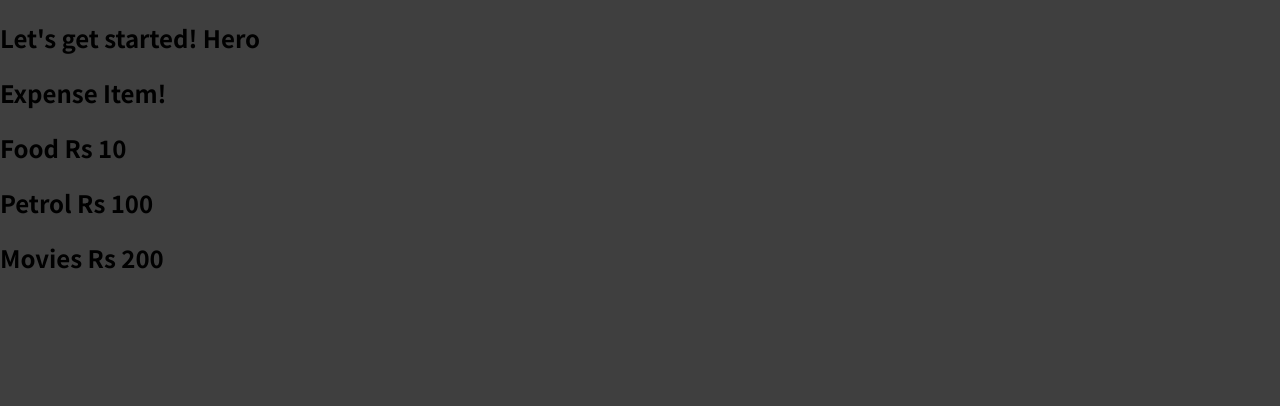
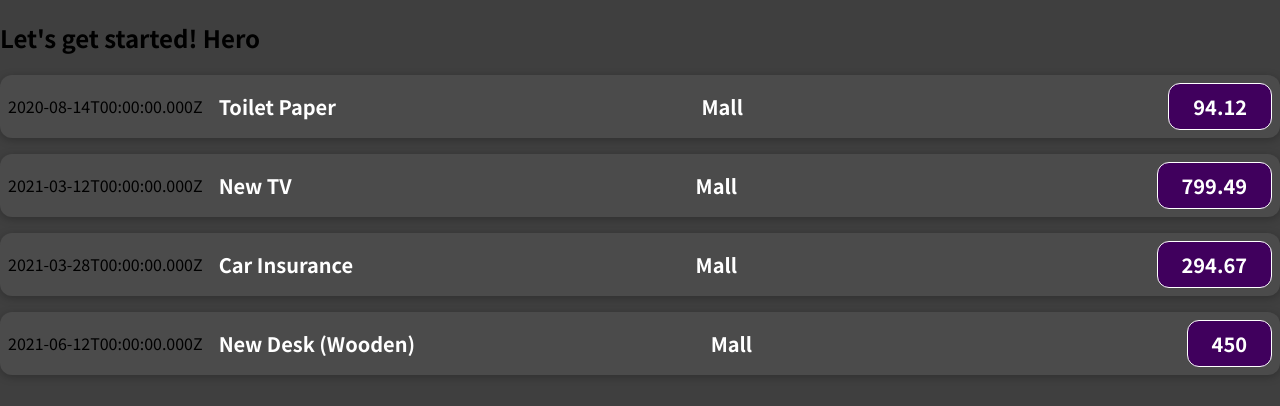
Before and after one commit to Rajat124/react-guide, a JavaScript app: page / in a window 1280 px wide. Shown: the top 406 px of the page. Built offline with nearby package versions, Linux system fonts and the light colour scheme.

Commit message:
Adding CSS & rendering value through looping

```diff
--- a/src/App.js
+++ b/src/App.js
@@ -1,10 +1,46 @@
 import ExpenseItem from "./components/ExpenseItem";
 
 function App() {
+  const expenses = [
+    {
+      id: "e1",
+      title: "Toilet Paper",
+      amount: 94.12,
+      date: new Date(2020, 7, 14),
+    },
+    {
+      id: "e2",
+      title: "New TV",
+      amount: 799.49,
+      date: new Date(2021, 2, 12),
+    },
+    {
+      id: "e3",
+      title: "Car Insurance",
+      amount: 294.67,
+      date: new Date(2021, 2, 28),
+    },
+    {
+      id: "e4",
+      title: "New Desk (Wooden)",
+      amount: 450,
+      date: new Date(2021, 5, 12),
+    },
+  ];
+
+  const LocationOfExpenditure = "Mall";
+
   return (
     <div>
       <h2>Let's get started! Hero</h2>
-      <ExpenseItem></ExpenseItem>
+      {expenses.map((expense) => (
+        <ExpenseItem
+          title={expense.title}
+          amount={expense.amount}
+          date={expense.date}
+          location={LocationOfExpenditure}
+        />
+      ))}
     </div>
   );
 }
--- /dev/null
+++ b/src/components/ExpenseItem.css
@@ -0,0 +1,56 @@
+.expense-item {
+    display: flex;
+    justify-content: space-between;
+    align-items: center;
+    box-shadow: 0 2px 8px rgba(0, 0, 0, 0.25);
+    padding: 0.5rem;
+    margin: 1rem 0;
+    border-radius: 12px;
+    background-color: #4b4b4b;
+  }
+
+  .expense-item__description {
+    display: flex;
+    flex-direction: column;
+    gap: 1rem;
+    align-items: flex-end;
+    flex-flow: column-reverse;
+    justify-content: flex-start;
+    flex: 1;
+  }
+
+  .expense-item h2 {
+    color: #3a3a3a;
+    font-size: 1rem;
+    flex: 1;
+    margin: 0 1rem;
+    color: white;
+  }
+
+  .expense-item__price {
+    font-size: 1rem;
+    font-weight: bold;
+    color: white;
+    background-color: #40005d;
+    border: 1px solid white;
+    padding: 0.5rem;
+    border-radius: 12px;
+  }
+
+  @media (min-width: 580px) {
+    .expense-item__description {
+      flex-direction: row;
+      align-items: center;
+      justify-content: flex-start;
+      flex: 1;
+    }
+
+    .expense-item__description h2 {
+      font-size: 1.25rem;
+    }
+
+    .expense-item__price {
+      font-size: 1.25rem;
+      padding: 0.5rem 1.5rem;
+    }
+  }
--- a/src/components/ExpenseItem.js
+++ b/src/components/ExpenseItem.js
@@ -1,10 +1,14 @@
-function ExpenseItem() {
+import "./ExpenseItem.css";
+
+function ExpenseItem(props) {
   return (
-    <div>
-      <h2>Expense Item!</h2>
-      <h2>Food Rs 10</h2>
-      <h2>Petrol Rs 100</h2>
-      <h2>Movies Rs 200</h2>
+    <div className="expense-item">
+      <div>{props.date.toISOString()}</div>
+      <div className="expense-item__description">
+        <h2>{props.title}</h2>
+        <h2>{props.location}</h2>
+        <div className="expense-item__price">{props.amount}</div>
+      </div>
     </div>
   );
 }
```
